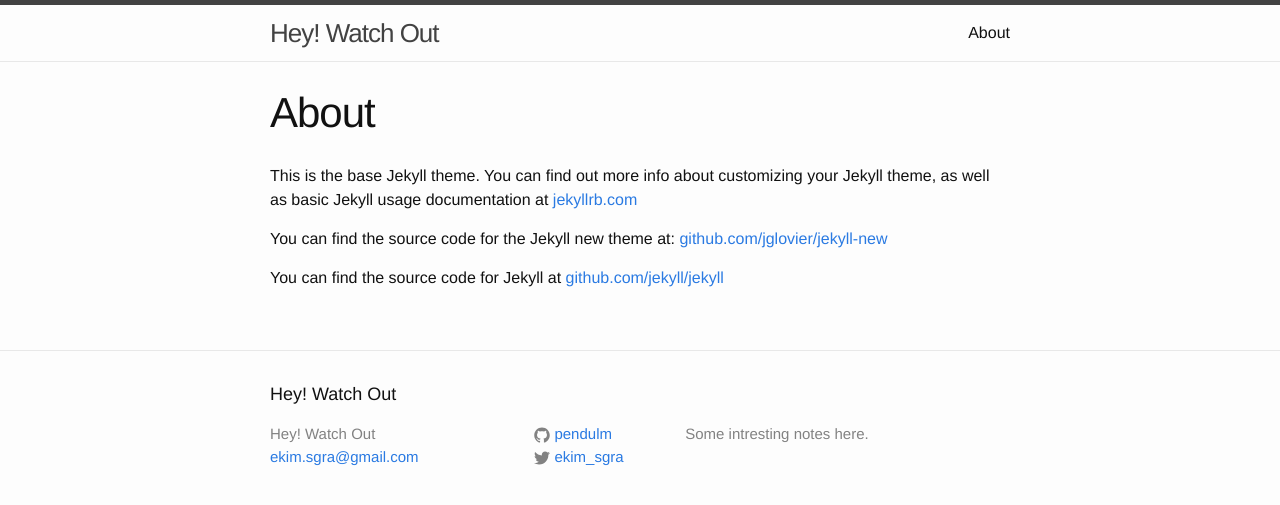
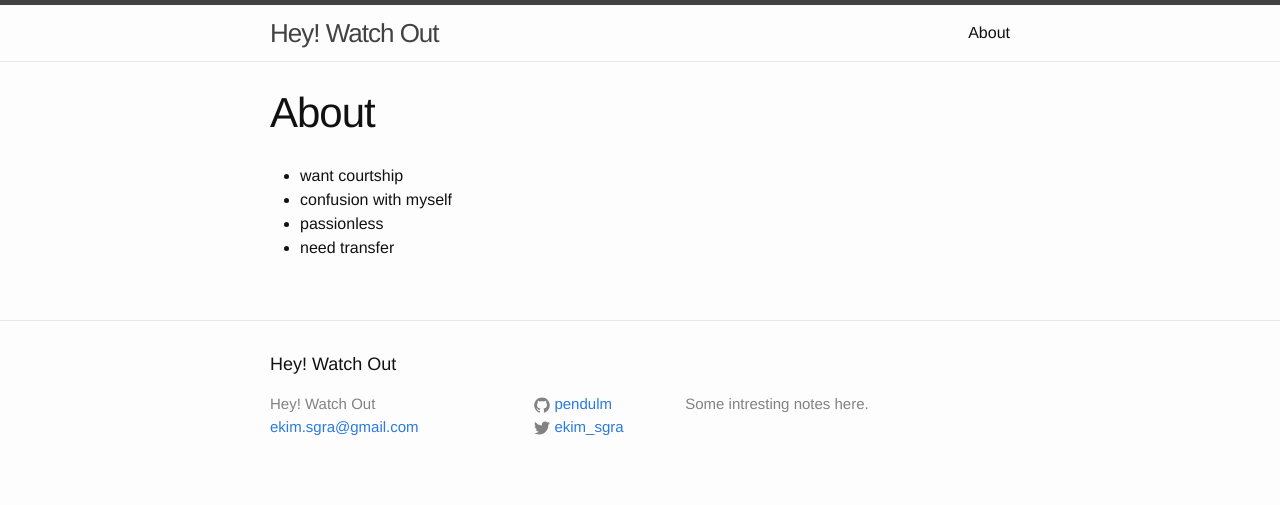
Before and after one commit to pendulm/pendulm.github.io, a Jekyll site: the page built from about.md, in a window 1280 px wide. Shown: the top 505 px of the page. Built offline with Jekyll 4.4.1, drawn with Linux system fonts in a browser that asks for light colours.

Commit message:
add simple about

```diff
--- a/about.md
+++ b/about.md
@@ -4,8 +4,7 @@ title: About
 permalink: /about/
 ---
 
-This is the base Jekyll theme. You can find out more info about customizing your Jekyll theme, as well as basic Jekyll usage documentation at [jekyllrb.com](http://jekyllrb.com/)
-
-You can find the source code for the Jekyll new theme at: [github.com/jglovier/jekyll-new](https://github.com/jglovier/jekyll-new)
-
-You can find the source code for Jekyll at [github.com/jekyll/jekyll](https://github.com/jekyll/jekyll)
+* want courtship
+* confusion with myself
+* passionless
+* need transfer
```
